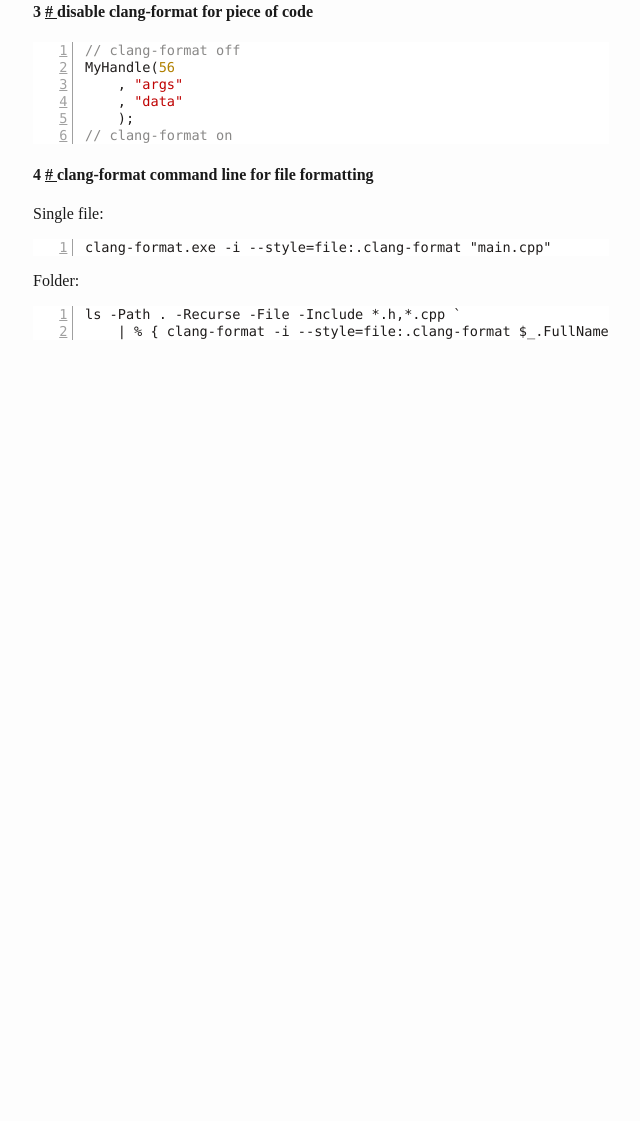
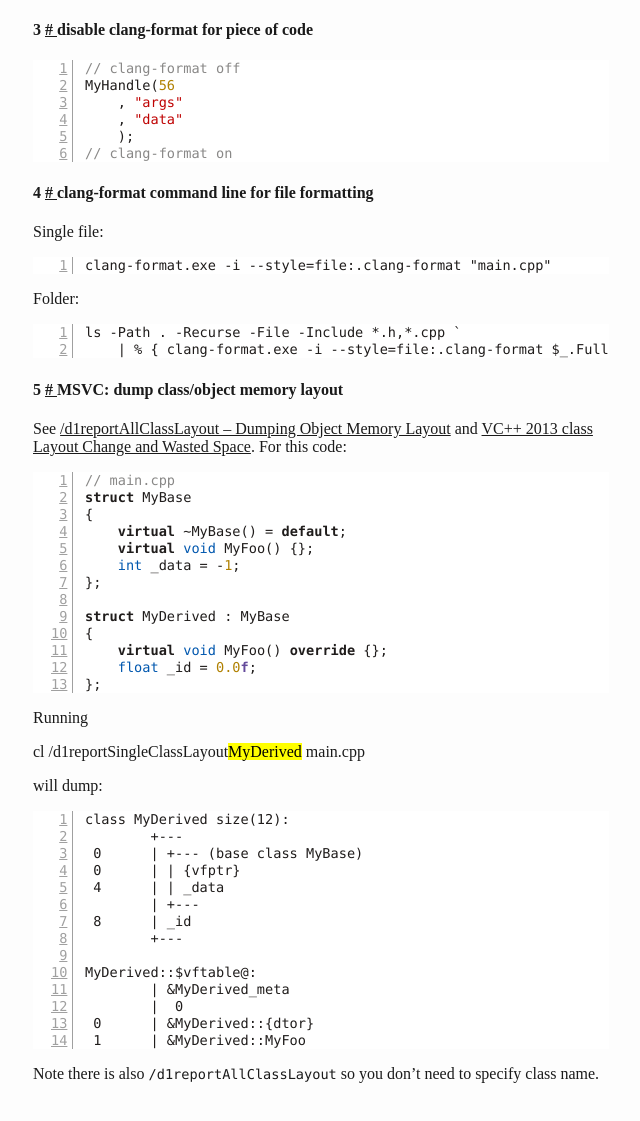
Before and after one commit to grishavanika/grishavanika.github.io, a plain HTML site: page cpp_tooling.html in a window 1280 px wide. Shown: the part 959-2080 px from the top of the page, without its empty margins (319-959 px from the left). Before the commit the page ends 1365 px from the top, so only its background shows below. Drawn offline with Linux system fonts and the light colour scheme.

Commit message:
cpp tips

```diff
--- a/cpp_tooling.html
+++ b/cpp_tooling.html
@@ -257,6 +257,10 @@ code</a></li>
 id="toc-clang-format-command-line-for-file-formatting"><span
 class="toc-section-number">4</span> # clang-format command line for file
 formatting</a></li>
+<li><a href="#msvc-dump-classobject-memory-layout"
+id="toc-msvc-dump-classobject-memory-layout"><span
+class="toc-section-number">5</span> # MSVC: dump class/object memory
+layout</a></li>
 </ul>
 </nav>
 <h4 data-number="1" id="clang-format-force-multi-line-formatting"><span
@@ -285,14 +289,14 @@ class="header-section-number">2</span> <a
 href="#initial-clang-format-setup"># </a>initial clang-format setup</h4>
 <ul>
 <li>Note clang-format version with
-<code>clang-format.exe --version</code></li>
+<code>clang-format.exe --version</code>.</li>
 <li>Dump some (any?) available style to .clang-format with
-<code>clang-format.exe --style=Microsoft --dump-config &gt; .clang-format</code></li>
+<code>clang-format.exe --style=Microsoft --dump-config &gt; .clang-format</code>.</li>
 <li>(You may want to force everyone to use same clang-format
-version)</li>
+version).</li>
 <li>(Check <a
 href="https://clang.llvm.org/docs/ClangFormatStyleOptions.html">ClangFormatStyleOptions</a>
-reference)</li>
+reference).</li>
 </ul>
 <p>Add header with above info to .clang-format, submit:</p>
 <div class="sourceCode" id="cb3"><pre
@@ -324,6 +328,49 @@ class="sourceCode numberSource numberLines"><code class="sourceCode"><span id="c
 <p>Folder:</p>
 <div class="sourceCode" id="cb6"><pre
 class="sourceCode numberSource numberLines"><code class="sourceCode"><span id="cb6-1"><a href="#cb6-1"></a>ls -Path . -Recurse -File -Include *.h,*.cpp `</span>
-<span id="cb6-2"><a href="#cb6-2"></a>    | % { clang-format -i --style=file:.clang-format $_.FullName }</span></code></pre></div>
+<span id="cb6-2"><a href="#cb6-2"></a>    | % { clang-format.exe -i --style=file:.clang-format $_.FullName }</span></code></pre></div>
+<h4 data-number="5" id="msvc-dump-classobject-memory-layout"><span
+class="header-section-number">5</span> <a
+href="#msvc-dump-classobject-memory-layout"># </a>MSVC: dump
+class/object memory layout</h4>
+<p>See <a
+href="https://ofekshilon.com/2010/11/07/d1reportallclasslayout-dumping-object-memory-layout/">/d1reportAllClassLayout
+– Dumping Object Memory Layout</a> and <a
+href="https://randomascii.wordpress.com/2013/12/01/vc-2013-class-layout-change-and-wasted-space/">VC++
+2013 class Layout Change and Wasted Space</a>. For this code:</p>
+<div class="sourceCode" id="cb7"><pre
+class="sourceCode numberSource cpp numberLines"><code class="sourceCode cpp"><span id="cb7-1"><a href="#cb7-1"></a><span class="co">// main.cpp</span></span>
+<span id="cb7-2"><a href="#cb7-2"></a><span class="kw">struct</span> MyBase</span>
+<span id="cb7-3"><a href="#cb7-3"></a><span class="op">{</span></span>
+<span id="cb7-4"><a href="#cb7-4"></a>    <span class="kw">virtual</span> <span class="op">~</span>MyBase<span class="op">()</span> <span class="op">=</span> <span class="cf">default</span><span class="op">;</span></span>
+<span id="cb7-5"><a href="#cb7-5"></a>    <span class="kw">virtual</span> <span class="dt">void</span> MyFoo<span class="op">()</span> <span class="op">{};</span></span>
+<span id="cb7-6"><a href="#cb7-6"></a>    <span class="dt">int</span> _data <span class="op">=</span> <span class="op">-</span><span class="dv">1</span><span class="op">;</span></span>
+<span id="cb7-7"><a href="#cb7-7"></a><span class="op">};</span></span>
+<span id="cb7-8"><a href="#cb7-8"></a></span>
+<span id="cb7-9"><a href="#cb7-9"></a><span class="kw">struct</span> MyDerived <span class="op">:</span> MyBase</span>
+<span id="cb7-10"><a href="#cb7-10"></a><span class="op">{</span></span>
+<span id="cb7-11"><a href="#cb7-11"></a>    <span class="kw">virtual</span> <span class="dt">void</span> MyFoo<span class="op">()</span> <span class="kw">override</span> <span class="op">{};</span></span>
+<span id="cb7-12"><a href="#cb7-12"></a>    <span class="dt">float</span> _id <span class="op">=</span> <span class="fl">0.0</span><span class="bu">f</span><span class="op">;</span></span>
+<span id="cb7-13"><a href="#cb7-13"></a><span class="op">};</span></span></code></pre></div>
+<p>Running</p>
+<p>cl /d1reportSingleClassLayout<mark>MyDerived</mark> main.cpp</p>
+<p>will dump:</p>
+<div class="sourceCode" id="cb8"><pre
+class="sourceCode numberSource numberLines"><code class="sourceCode"><span id="cb8-1"><a href="#cb8-1"></a>class MyDerived size(12):</span>
+<span id="cb8-2"><a href="#cb8-2"></a>        +---</span>
+<span id="cb8-3"><a href="#cb8-3"></a> 0      | +--- (base class MyBase)</span>
+<span id="cb8-4"><a href="#cb8-4"></a> 0      | | {vfptr}</span>
+<span id="cb8-5"><a href="#cb8-5"></a> 4      | | _data</span>
+<span id="cb8-6"><a href="#cb8-6"></a>        | +---</span>
+<span id="cb8-7"><a href="#cb8-7"></a> 8      | _id</span>
+<span id="cb8-8"><a href="#cb8-8"></a>        +---</span>
+<span id="cb8-9"><a href="#cb8-9"></a></span>
+<span id="cb8-10"><a href="#cb8-10"></a>MyDerived::$vftable@:</span>
+<span id="cb8-11"><a href="#cb8-11"></a>        | &amp;MyDerived_meta</span>
+<span id="cb8-12"><a href="#cb8-12"></a>        |  0</span>
+<span id="cb8-13"><a href="#cb8-13"></a> 0      | &amp;MyDerived::{dtor}</span>
+<span id="cb8-14"><a href="#cb8-14"></a> 1      | &amp;MyDerived::MyFoo</span></code></pre></div>
+<p>Note there is also <code>/d1reportAllClassLayout</code> so you don’t
+need to specify class name.</p>
 </body>
 </html>
```
Also changed, not shown: 1 other file.
